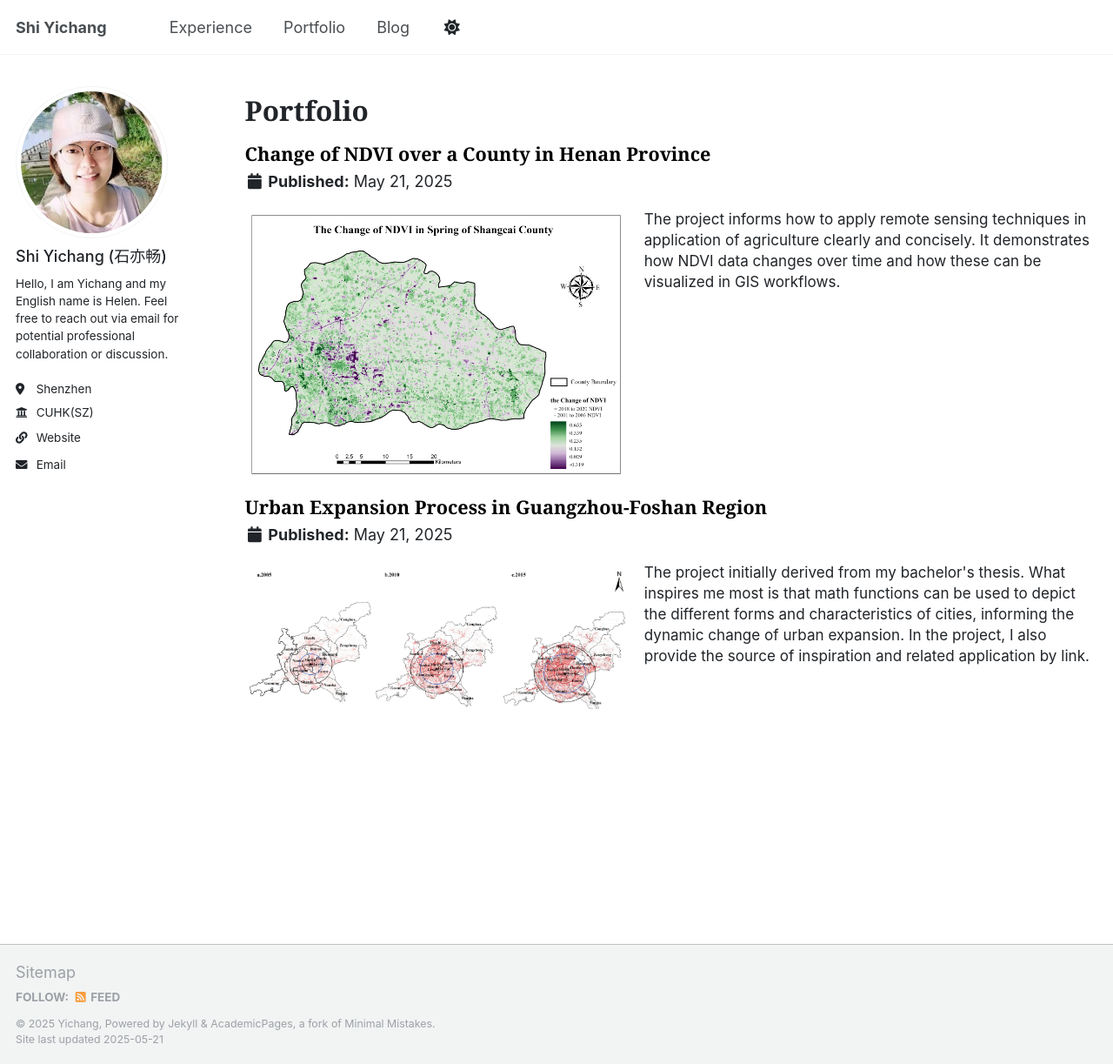
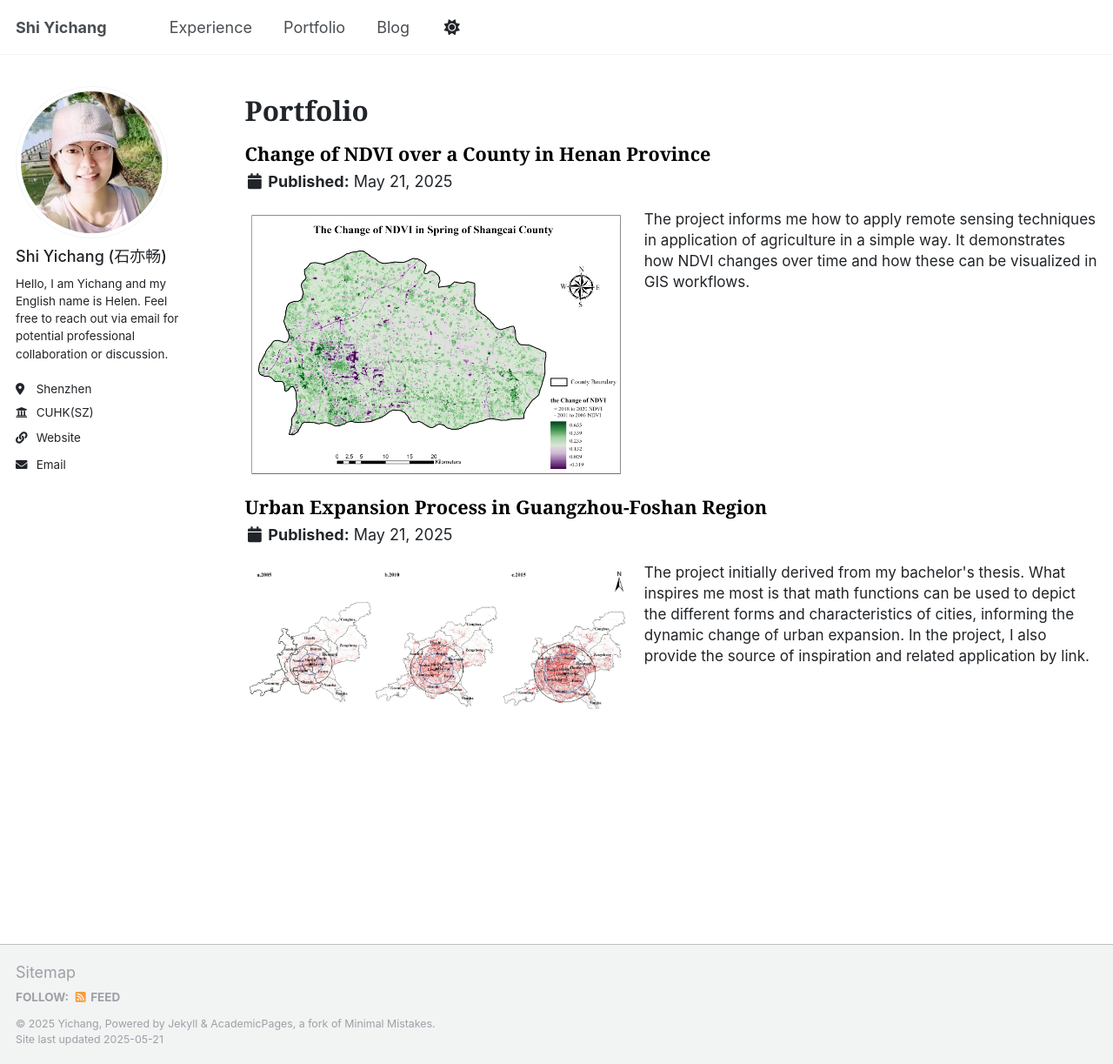
Before and after one commit to Helensyc/helensyc.github.io, a Jekyll site: the page built from _pages/portfolio.html, in a window 1280 px wide and 1223 px high. Shown: the whole window at 87% size. Built offline with Jekyll 4.4.1, drawn with Linux system fonts in a browser that asks for light colours.

Commit message:
Update portfolio-1.md

```diff
--- a/_portfolio/portfolio-1.md
+++ b/_portfolio/portfolio-1.md
@@ -4,7 +4,7 @@ excerpt: |
   <div style="display: flex; align-items: flex-start; gap: 1rem;">
     <img src="/images/agriculture1.png" style="width: 45%; display: block; margin: 0;" />
     <p style="margin: 0; font-size: 0.95rem; line-height: 1.4;">
-      The project informs how to apply remote sensing techniques in application of agriculture clearly and concisely. It demonstrates how NDVI data changes over time and how these can be visualized in GIS workflows.
+      The project informs me how to apply remote sensing techniques in application of agriculture in a simple way. It demonstrates how NDVI changes over time and how these can be visualized in GIS workflows.
     </p>
   </div>
 collection: portfolio
```
